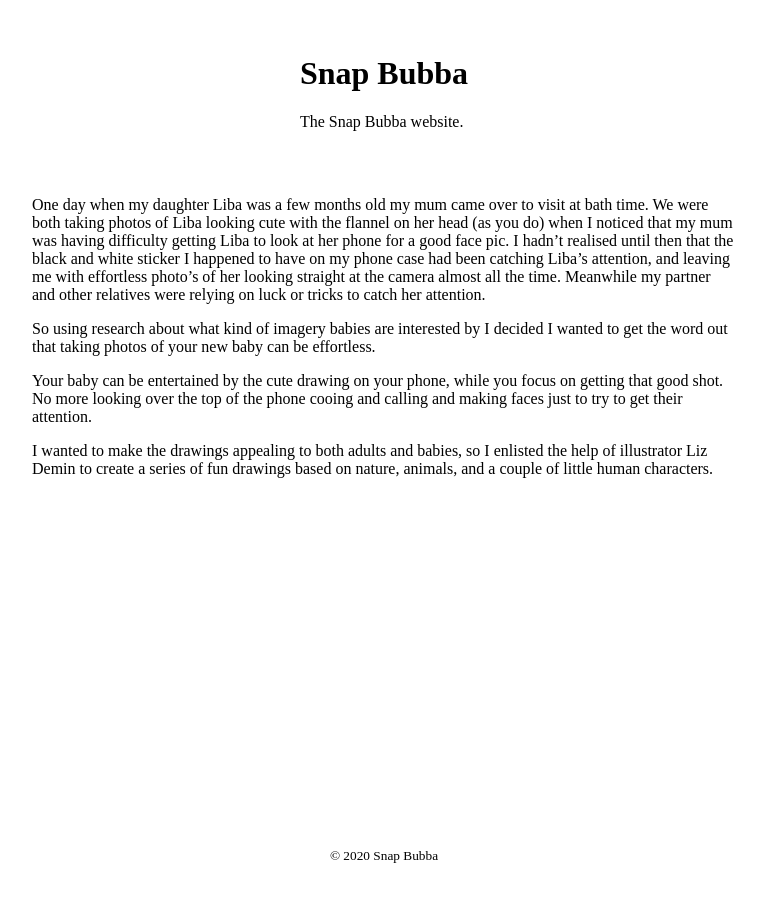
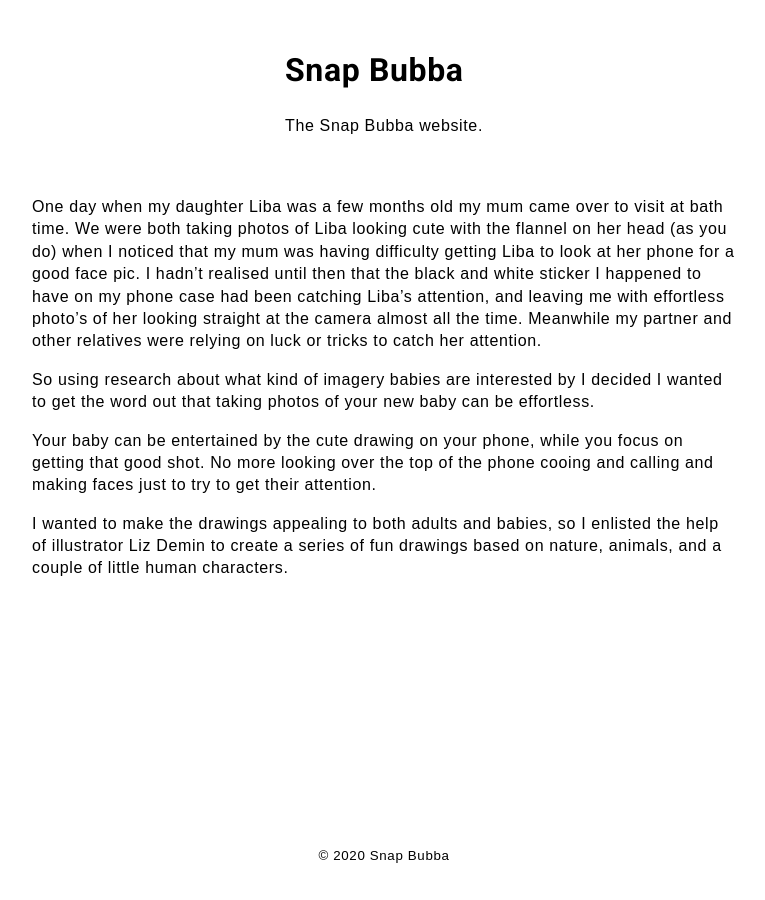
Before and after one commit to snapbubba/snapbubba.github.io, a Jekyll site: the page built from index.md, in a window 1280 px wide. Shown: the whole page, without its empty margins (256-1021 px from the left). Built offline with Jekyll 4.4.1, drawn with Linux system fonts in a browser that asks for light colours; our own code applies the rules of GitHub Pages for plain Markdown files; a script that is not in the unit is left out.

Commit message:
Roboto for headings etc

```diff
--- a/assets/css/style.scss
+++ b/assets/css/style.scss
@@ -2,6 +2,7 @@
 ---
 
 //@import "{{ site.theme }}";
+@import url('https://fonts.googleapis.com/css?family=Roboto:500,700,900&display=swap');
 :root, [data-theme="default"] {
   --main-color: #000000;
   --lighter-color: #333333;
@@ -11,6 +12,14 @@
     height: 100vh;
     margin: 0;
     padding: 0;
+    font-family: Arial, Helvetica, sans-serif;
+    line-height: 1.4;
+    letter-spacing: 0.04rem;
+    font-weight: 400;
+
+    h1,h2,h3,h4,h5,h6 {
+        font-family: 'Roboto', sans-serif;
+    }
         .wrapper {
             display: grid;
             width: 100vw;
```
